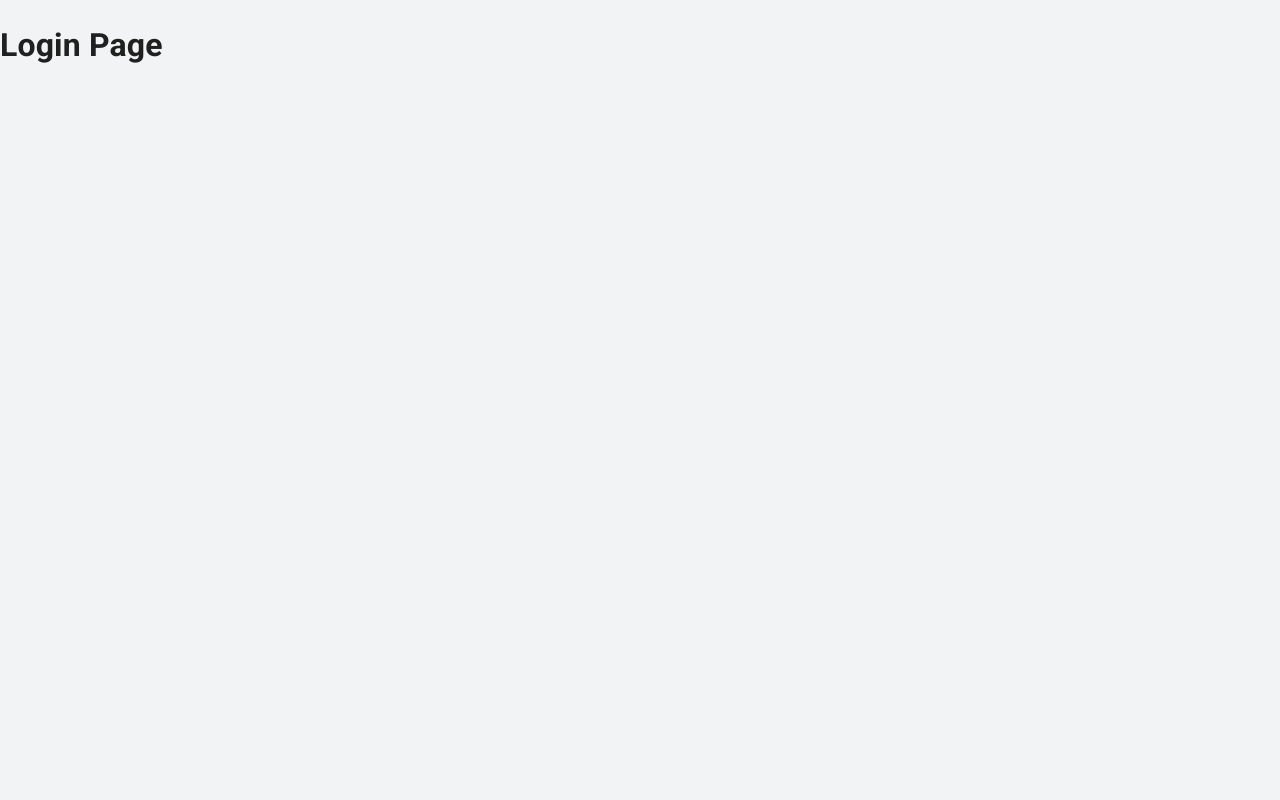
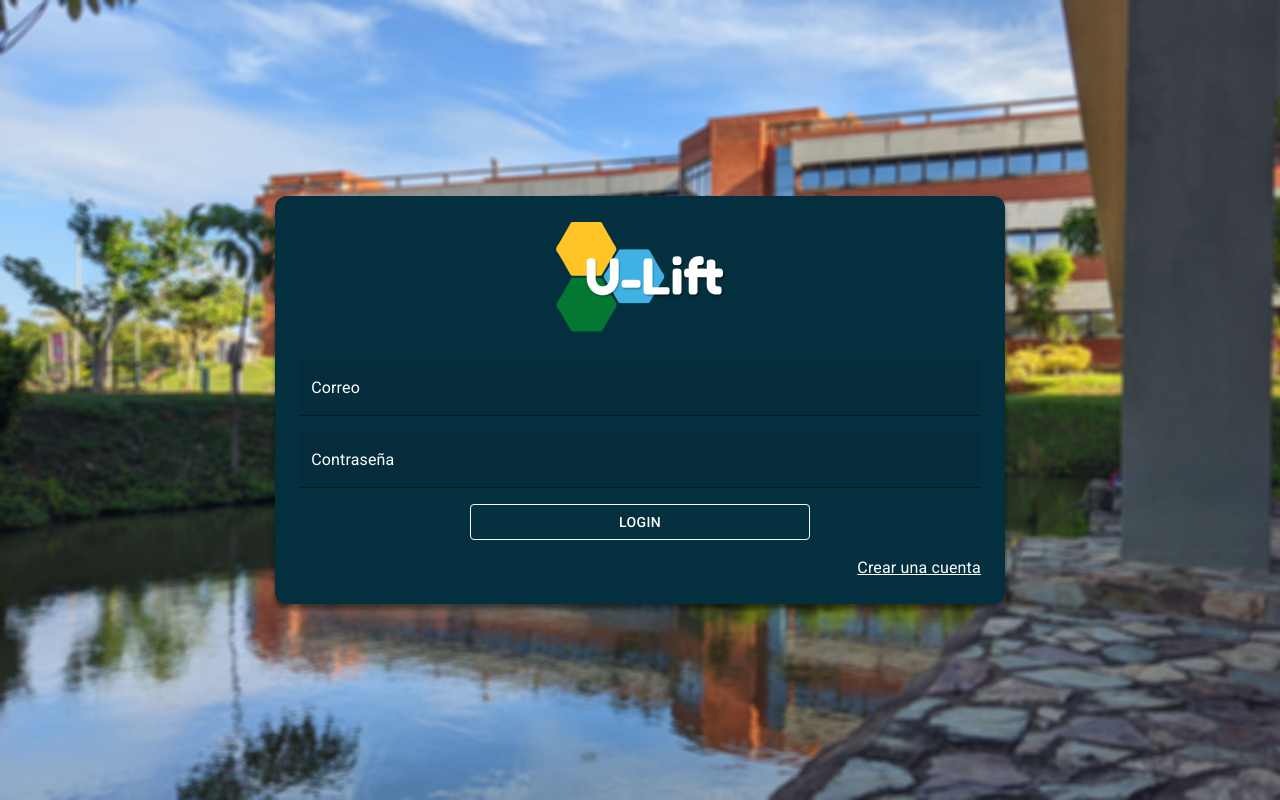
Before and after one commit to robersongarcia/ulift-client, a React (Vite) app: page /auth/login in a window 1280 px wide. Built offline with nearby package versions, Linux system fonts and the light colour scheme.

Commit message:
login page styles created

```diff
--- /dev/null
+++ b/src/auth/layout/AuthFormLayout.tsx
@@ -0,0 +1,51 @@
+import { Grid } from '@mui/material'
+import { type PropsWithChildren } from 'react'
+
+export function AuthFormLayout ({ children }: PropsWithChildren): JSX.Element {
+  return (
+    <Grid
+        // general Grid
+        container
+        component='main'
+        spacing={0}
+        direction='row'
+        justifyContent='center'
+        alignItems='center'
+        sx={{
+          minHeight: '100vh',
+          maxHeight: '100vh',
+          padding: 4,
+          backgroundImage: `url(${'/background.jpg'})`,
+          // cover the image with a dark layer with a 50% opacity
+          // //backgroundBlendMode: 'multiply',
+          // backgroundColor: 'rgba(64, 180, 229, 0.5)',
+          backgroundRepeat: 'no-repeat',
+          backgroundSize: 'cover'
+        }}
+    >
+        <Grid
+            // form grid card
+            container
+            direction='column'
+            justifyContent='center'
+            alignItems='center'
+            sx={{
+              backgroundColor: (theme) => theme.palette.primary.main,
+              padding: 3,
+              borderRadius: 3,
+              width: {
+                xs: '100%',
+                sm: '80%',
+                md: '60%'
+              },
+              minHeight: '50%',
+              boxShadow: '0px 5px 5px rgba(0, 0, 0, 0.5)',
+              color: (theme) => theme.palette.primary.contrastText
+            }}
+        >
+            <img srcSet='/logo-name.png' alt='ulift application logo'/>
+            {children}
+        </Grid>
+    </Grid>
+  )
+}
--- a/src/auth/pages/LoginPage.tsx
+++ b/src/auth/pages/LoginPage.tsx
@@ -1,8 +1,124 @@
+import { AuthFormLayout } from '../layout/AuthFormLayout'
+import { Grid, TextField, Button, Link } from '@mui/material'
+import { Link as RouterLink } from 'react-router-dom'
 
 export function LoginPage (): JSX.Element {
   return (
-    <>
-        <h1>Login Page</h1>
-    </>
+    <AuthFormLayout>
+      <Grid container sx={{ mt: 3 }}>
+          <Grid item
+              xs={12}
+              sx={{
+                mb: 2,
+                borderRadius: 1
+              }}
+                >
+            <TextField
+              label="Correo"
+              type="email"
+              fullWidth
+              name="email"
+              placeholder='correo@ucab.edu.ve'
+              InputProps={{
+                sx: {
+                  '& input': {
+                    color: (theme) => theme.palette.primary.contrastText
+                  }
+                }
+              }}
+              sx={{
+                '& .MuiInputBase-root': {
+                  color: (theme) => theme.palette.primary.contrastText
+                },
+                '& .MuiInputLabel-root': {
+                  color: (theme) => theme.palette.primary.contrastText
+                },
+                '& .MuiFormLabel-root': {
+                  color: (theme) => theme.palette.primary.contrastText
+                },
+                '& .MuiFormLabel-root.Mui-focused': {
+                  color: (theme) => theme.palette.primary.contrastText
+                }
+              }}
+              InputLabelProps={{
+                sx: {
+                  color: (theme) => theme.palette.primary.contrastText
+                }
+              }}
+              variant='filled'
+            />
+          </Grid>
+          <Grid
+            item xs={12}
+            sx={{
+              mb: 2,
+              borderRadius: 1
+            }}>
+            <TextField
+              label="Contraseña"
+              type="password"
+              fullWidth
+              name="password"
+              InputProps={{
+                sx: {
+                  '& input': {
+                    color: (theme) => theme.palette.primary.contrastText
+                  }
+                }
+              }}
+              sx={{
+                '& .MuiInputBase-root': {
+                  color: (theme) => theme.palette.primary.contrastText
+                },
+                '& .MuiInputLabel-root': {
+                  color: (theme) => theme.palette.primary.contrastText
+                },
+                '& .MuiFormLabel-root': {
+                  color: (theme) => theme.palette.primary.contrastText
+                },
+                '& .MuiFormLabel-root.Mui-focused': {
+                  color: (theme) => theme.palette.primary.contrastText
+                }
+              }}
+              InputLabelProps={{
+                sx: {
+                  color: (theme) => theme.palette.primary.contrastText
+                }
+              }}
+              variant='filled'
+            />
+          </Grid>
+
+          <Grid container
+            direction='row'
+            justifyContent='center'
+            sx={{ mb: 2 }}>
+
+            <Grid item xs={12} sm={6} >
+              <Button variant="outlined" fullWidth type="submit" sx={
+                {
+                  color: (theme) => theme.palette.primary.contrastText,
+                  borderColor: (theme) =>
+                    theme.palette.primary.contrastText,
+                  '&:hover': {
+                    backgroundColor: (theme) =>
+                      theme.palette.primary.contrastText,
+                    color: (theme) => theme.palette.primary.main
+                  }
+                }
+              }>
+                Login
+              </Button>
+            </Grid>
+          </Grid>
+
+          <Grid container direction="row" justifyContent="end">
+            <Link component={RouterLink} color="inherit" to="/auth/registro">
+              Crear una cuenta
+            </Link>
+          </Grid>
+
+        </Grid>
+    </AuthFormLayout>
   )
 }
```
Also changed, not shown: public/background.jpg (added).
